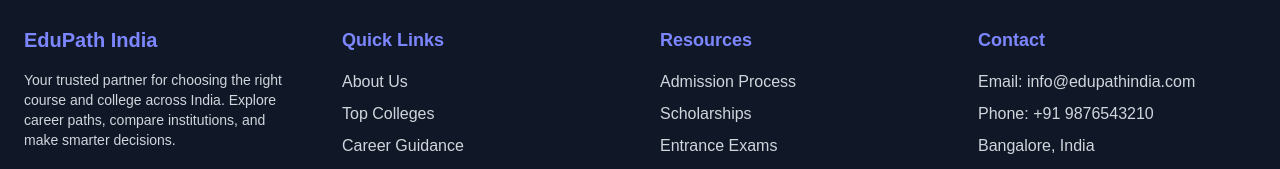
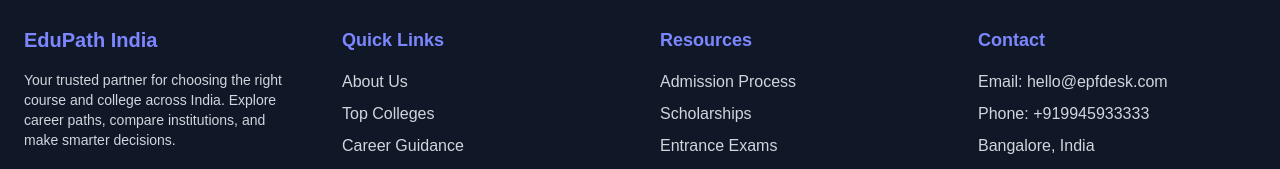
Before and after one commit to greatby/proj-education, a Next.js app: page / in a window 1280 px wide. Shown: the part 2958-3127 px from the top of the page. Built offline with nearby package versions, Linux system fonts and the light colour scheme.

Commit message:
Added contact details

```diff
--- a/src/app/layout.js
+++ b/src/app/layout.js
@@ -119,8 +119,8 @@ export default function RootLayout({ children }) {
             <div>
               <h3 className="text-lg font-semibold text-indigo-400 mb-4">Contact</h3>
               <ul className="space-y-2">
-                <li>Email: info@edupathindia.com</li>
-                <li>Phone: +91 9876543210</li>
+                <li>Email: hello@epfdesk.com</li>
+                <li>Phone: +919945933333</li>
                 <li>Bangalore, India</li>
               </ul>
             </div>
```
